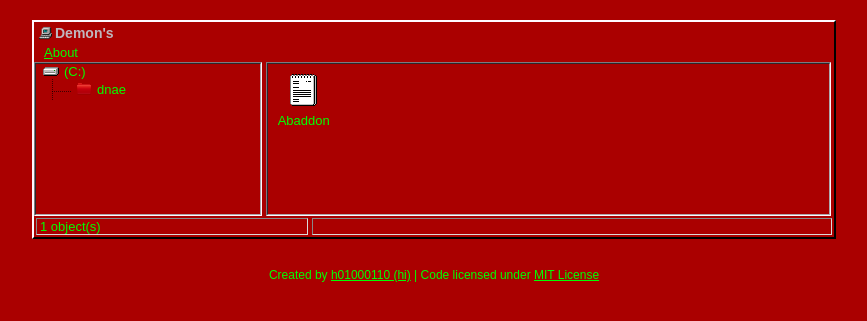
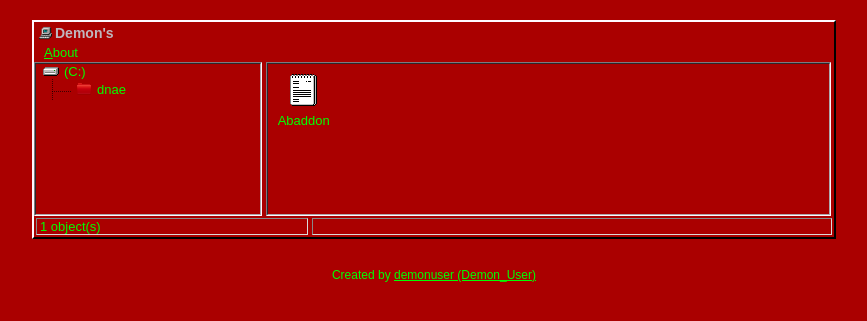
Before and after one commit to demonuser/demonuser.github.io, a Jekyll site: the page built from index.html, in a window 1280 px wide. Shown: the top 321 px of the page, without its empty margins (206-1073 px from the left). Built offline with Jekyll 4.4.1, drawn with Linux system fonts in a browser that asks for light colours.

Commit message:
Mr Hyde was here …

```diff
--- a/_layouts/default.html
+++ b/_layouts/default.html
@@ -92,7 +92,7 @@
 	<script src="/assets/js/001.js"></script>
 	<script src="/assets/js/002.js"></script>
 	<div class="footer">
-		<p>Created by <a href="http://github.com/h01000110" target="_blank">h01000110 (hi)</a> | Code licensed under <a href="https://github.com/h01000110/h01000110.github.io/blob/master/LICENSE" target="_blank">MIT License</a></p>
+		<p>Created by <a href="http://github.com/h01000110" target="_blank">demonuser (Demon_User)</a></p>
 	</div>
 </body>
 </html>
```
